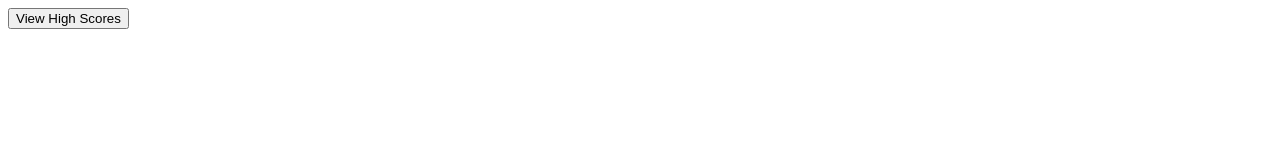
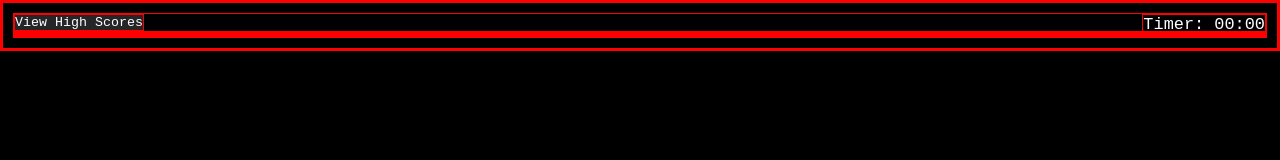
Before and after one commit to DoengesBA/brandons-code-quiz, a plain HTML site: page index.html in a window 1280 px wide. Drawn offline with Linux system fonts and the light colour scheme.

Commit message:
Added some styling

```diff
--- a/index.html
+++ b/index.html
@@ -10,19 +10,20 @@
     </head>
     <body>
         <!-- Main Outer Div -->
-        <div>
+        <div class="outer-container">
 
             <!-- Top Bar Section -->
-            <div>
+            <div class="top-bar">
 
                 <button>View High Scores</button>
+                <p>Timer: 00:00</p>
             </div>
 
             <!-- Inner Div -->
-            <div>
+            <div class="inner-container">
 
                 <!-- Main Header / Quiz Intro -->
-                <header>
+                <header class="quiz-intro">
 
                 </header>
 
--- a/style.css
+++ b/style.css
@@ -0,0 +1,37 @@
+
+
+*{
+    margin: 0;
+    padding: 0;
+    box-sizing: border-box;
+
+    /* debugging */
+    border: 1px solid red;
+
+    /* global default font */
+    font-family: monospace;
+}
+
+body {
+    background-color: black;
+}
+
+p {
+    color: white;
+    font-size: 1.3em;
+}
+
+button {
+    outline: none;
+    background-color: rgb(38, 38, 41);
+    color: white;
+    font size: 1.3em;
+}
+
+.outer-container {
+    padding: 10px;
+}
+
+.top-bar p {
+    float: right;
+}
```
